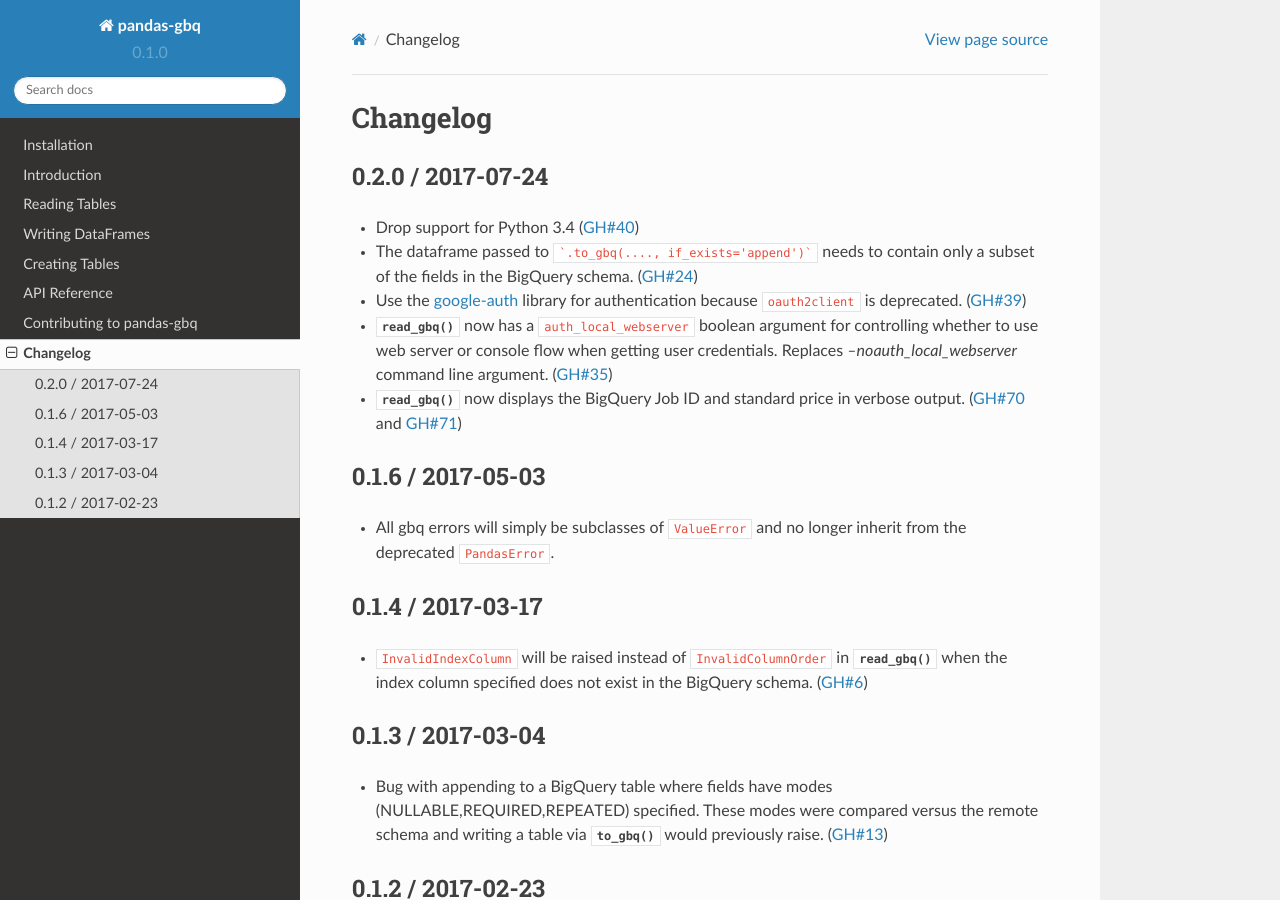
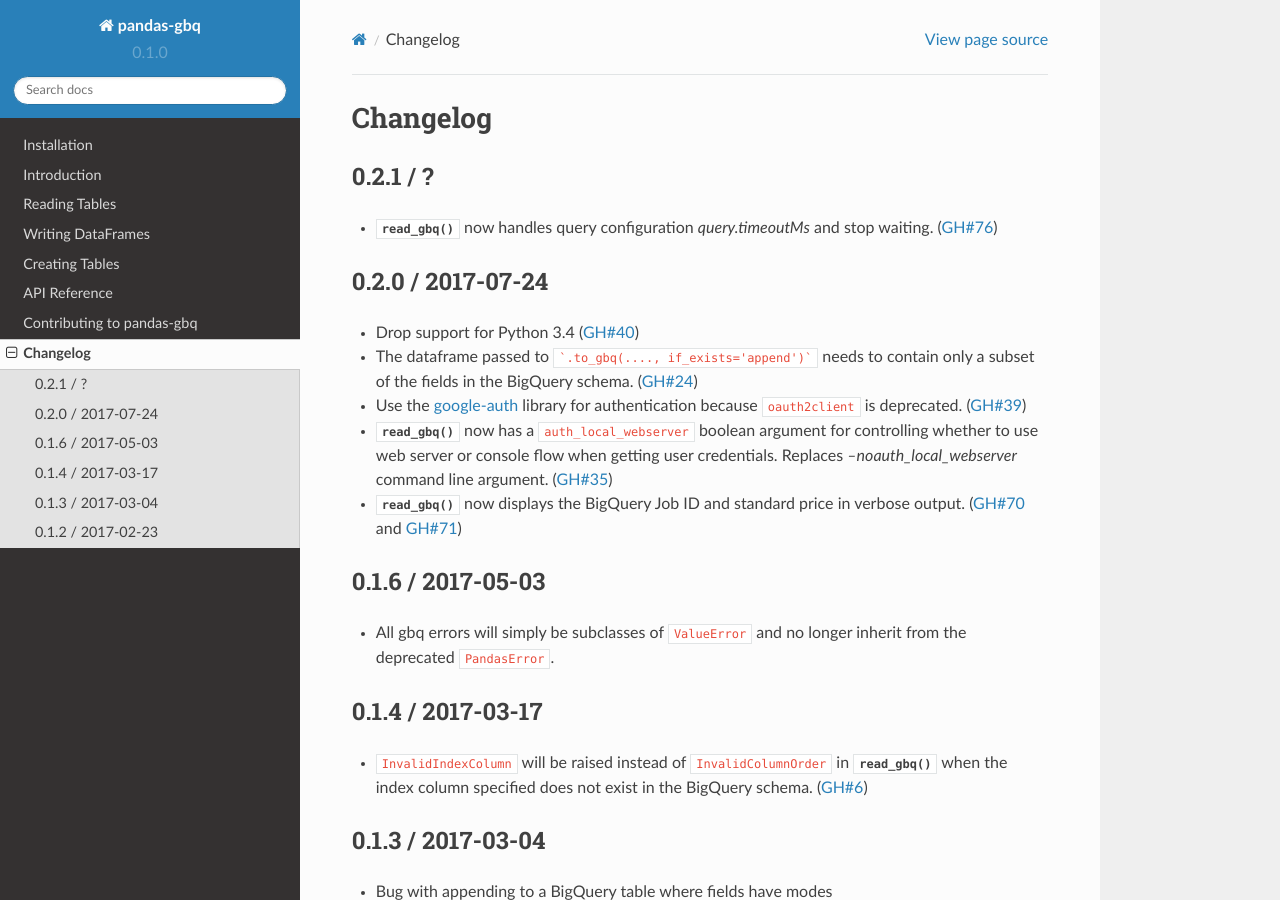
Before and after one commit to googleapis/python-bigquery-pandas, a Sphinx documentation site: the page built from docs/source/changelog.rst, in a window 1280 px wide and 900 px high. Built offline with Sphinx 7.4.7 and the Read the Docs theme 2.0.0, drawn with Linux system fonts in a browser that asks for light colours.

Commit message:
Add changelog

```diff
--- a/docs/source/changelog.rst
+++ b/docs/source/changelog.rst
@@ -1,5 +1,10 @@
 Changelog
 =========
+
+0.2.1 / ?
+------------------
+
+- :func:`read_gbq` now handles query configuration `query.timeoutMs` and stop waiting. (:issue:`76`)
 
 0.2.0 / 2017-07-24
 ------------------
```
